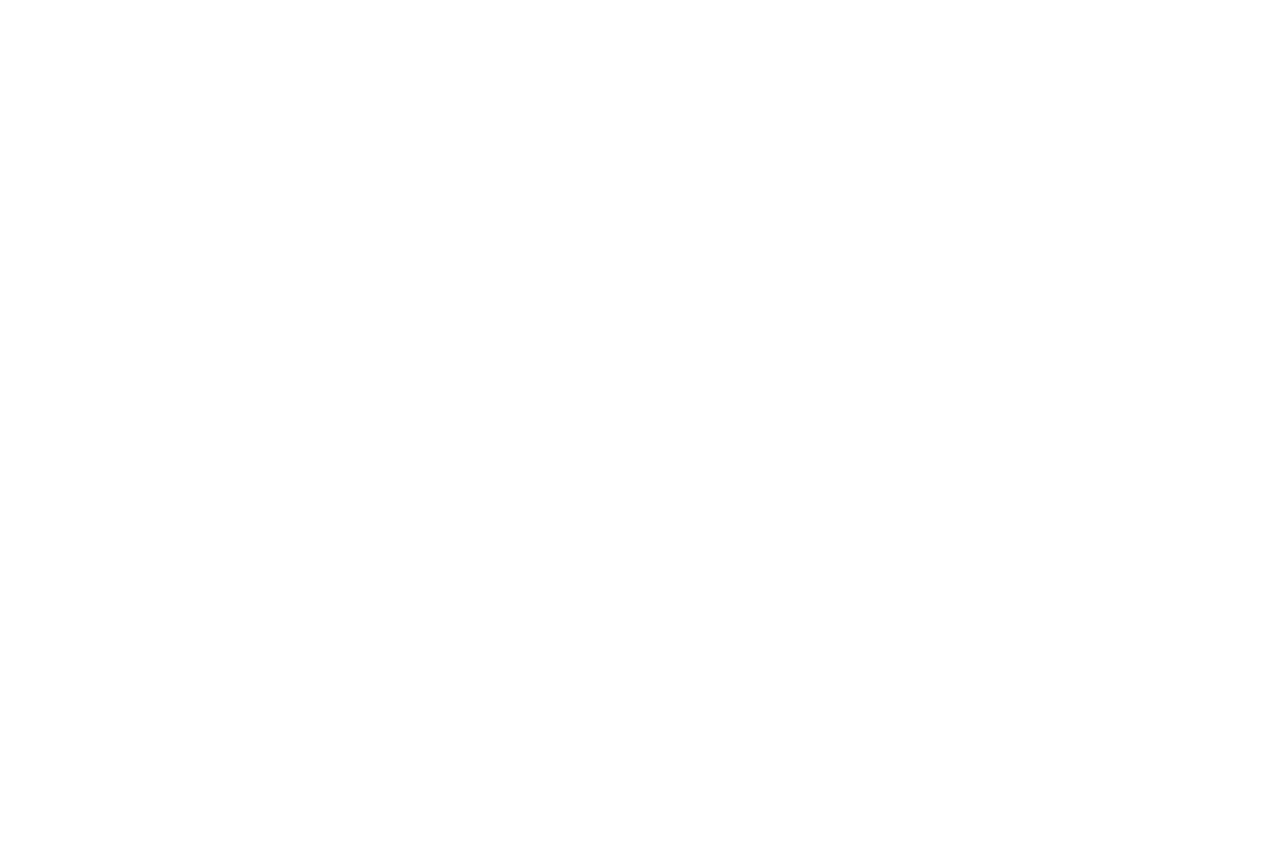
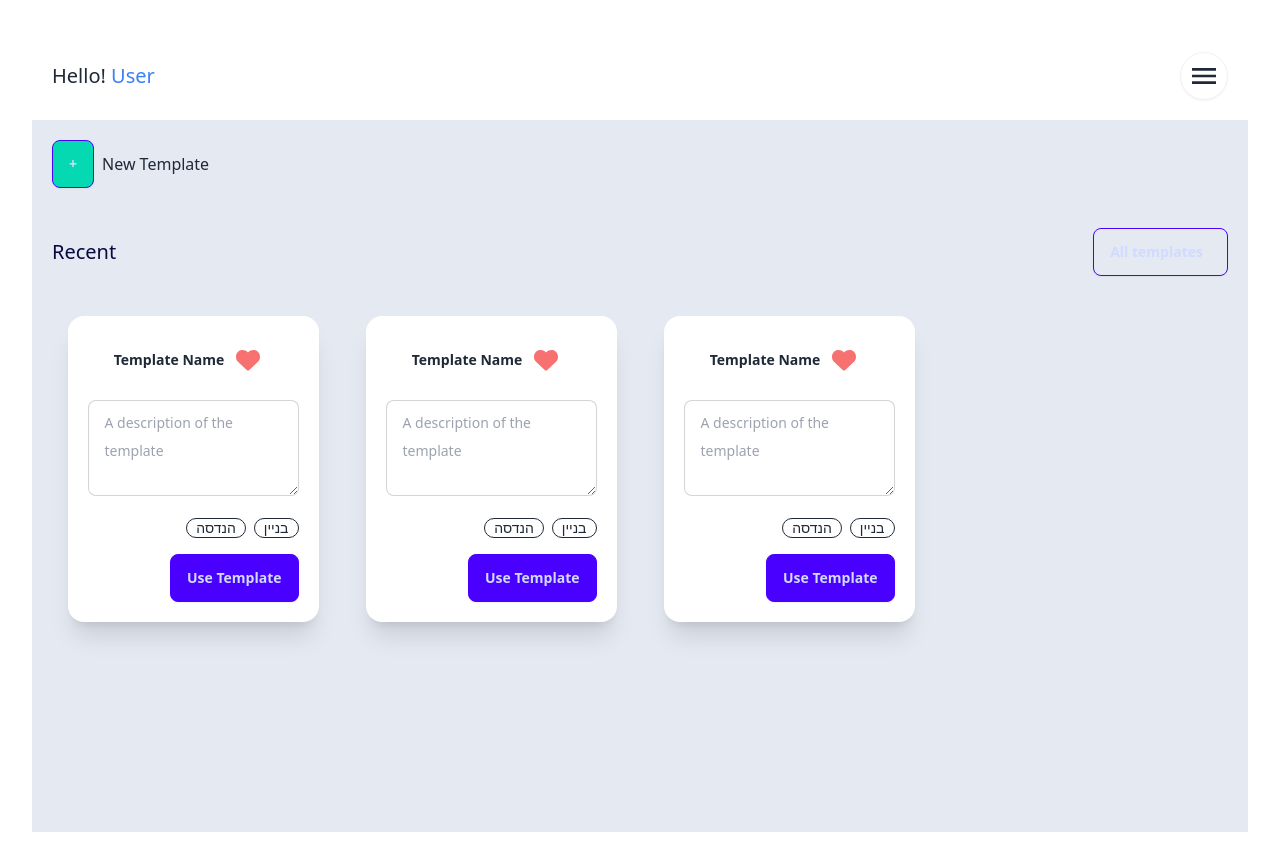
Before and after one commit to ruppinCgroup63/Spoken, a React (Vite) app: page /HomePage in a window 1280 px wide. Before the commit this address had no page. Before the commit the page ends 800 px from the top, so only its background shows below. Built offline with nearby package versions, Linux system fonts and the light colour scheme.

Commit message:
home page and template card

```diff
--- a/package.json
+++ b/package.json
@@ -10,7 +10,6 @@
     "preview": "vite preview"
   },
   "dependencies": {
-    "daisyui": "^4.10.1",
     "react": "^18.2.0",
     "react-dom": "^18.2.0",
     "react-router-dom": "^6.22.3",
@@ -21,6 +20,7 @@
     "@types/react-dom": "^18.2.22",
     "@vitejs/plugin-react": "^4.2.1",
     "autoprefixer": "^10.4.19",
+    "daisyui": "^4.10.1",
     "eslint": "^8.57.0",
     "eslint-plugin-react": "^7.34.1",
     "eslint-plugin-react-hooks": "^4.6.0",
--- a/src/App.jsx
+++ b/src/App.jsx
@@ -5,6 +5,7 @@ import RegistrationPage from './FuncComps/FCRegister'
 import { BrowserRouter, Route, Routes } from 'react-router-dom';
 import RegistrationPage2 from './FuncComps/FCRegister2'
 import RegistrationPage3 from './FuncComps/FCRegister3'
+import HomePage from './FuncComps/HOME.jsx/FCHomePage';
 
 
 
@@ -25,7 +26,8 @@ function App() {
 
 
   return (
-
+    <div>
+      <div>
     <BrowserRouter>
       <Routes>
         <Route path="/" element={<Login  userList={usersList}/>} />
@@ -35,7 +37,9 @@ function App() {
 
       </Routes>
     </BrowserRouter>
-
+      </div>
+      <HomePage> home</HomePage>
+    </div>
 
 
   )
--- /dev/null
+++ b/src/FuncComps/HOME.jsx/FCCard.jsx
@@ -0,0 +1,41 @@
+import React, { useState } from 'react';
+
+function Card() {
+  const [isFavorite, setIsFavorite] = useState(false);
+
+  const toggleFavorite = () => {
+    setIsFavorite(!isFavorite);
+  };
+
+  return (
+    <div className="card max-w-md mx-auto bg-white shadow-xl relative p-5">
+  <div className="card-body flex items-center justify-between" style={{ padding: '0 0.5rem' }}>
+    <div className="flex items-center" >
+      <h2 className="card-title text-sm">Template Name</h2>
+      <button
+        className={`btn btn-ghost btn-circle ${isFavorite ? 'text-red-500' : 'text-gray-300'}`}
+        onClick={toggleFavorite}
+      >
+        <svg className="text-red-400 w-6 h-auto fill-current" xmlns="http://www.w3.org/2000/svg" viewBox="0 0 512 512">
+          <path d="M0 190.9V185.1C0 115.2 50.52 55.58 119.4 44.1C164.1 36.51 211.4 51.37 244 84.02L256 96L267.1 84.02C300.6 51.37 347 36.51 392.6 44.1C461.5 55.58 512 115.2 512 185.1V190.9C512 232.4 494.8 272.1 464.4 300.4L283.7 469.1C276.2 476.1 266.3 480 256 480C245.7 480 235.8 476.1 228.3 469.1L47.59 300.4C17.23 272.1 .0003 232.4 .0003 190.9L0 190.9z"/>
+        </svg>
+      </button>
+    </div>
+  </div>
+
+  <div className="mt-4 bg-white">
+    <textarea className="textarea textarea-bordered h-24 w-full bg-white" placeholder="A description of the template"></textarea>
+  </div>
+  <div className="card-actions justify-end mt-4">
+    <div className="badge badge-outline">הנדסה</div>
+    <div className="badge badge-outline">בניין</div>
+  </div>
+  <div className="card-actions justify-end mt-4">
+    <button className="btn btn-primary">Use Template</button>
+  </div>
+</div>
+
+  );
+}
+
+export default Card;
--- /dev/null
+++ b/src/FuncComps/HOME.jsx/FCHomePage.jsx
@@ -0,0 +1,44 @@
+import React from 'react';
+import Card from './FCCard';
+//import Navbar from './FCNavbar';
+
+
+function HomePage() {
+
+  const userName = 'User'; //רק לבדיקה
+
+  return (
+<div className="bg-gray-100 min-h-screen" style={{ backgroundColor: "#E4E9F2" }}>
+  <header className="flex justify-between items-center p-5 bg-white">
+    <h1 className="text-xl">Hello! <a href="/profile" className="text-blue-500">{userName}</a></h1>
+    <label className="btn btn-circle swap swap-rotate" style={{ position: 'static', top: '30px', right: '20px', backgroundColor: 'white' }}>
+      <input type="checkbox" />
+      <svg className="swap-off fill-current" xmlns="http://www.w3.org/2000/svg" width="32" height="32" viewBox="0 0 512 512"><path d="M64,384H448V341.33H64Zm0-106.67H448V234.67H64ZM64,128v42.67H448V128Z" /></svg>
+      <svg className="swap-on fill-current" xmlns="http://www.w3.org/2000/svg" width="32" height="32" viewBox="0 0 512 512"><polygon points="400 145.49 366.51 112 256 222.51 145.49 112 112 145.49 222.51 256 112 366.51 145.49 400 256 289.49 366.51 400 400 366.51 289.49 256 400 145.49" /></svg>
+    </label>
+  </header>
+  <div>
+    <div className="flex justify-start items-center p-5">
+      <button className="flex items-center" style={{ borderColor: 'none' }} >
+        <span className="mr-2"><button className="btn btn-primary flex items-center" style={{ backgroundColor: "#04D9B2" }}>+</button></span>New Template
+      </button>
+    </div>
+
+    <div className="flex justify-between items-center p-5">
+      <h1 className="text-xl" style={{ color: '#070A40' }}>Recent</h1> {/* Change the color here */}
+      <button className="btn btn-primary flex items-center" style={{ backgroundColor: "#E4E9F2", color: '#22d4ba6' }}> {/* Change the color here */}
+        <span className="mr-2">All templates</span>
+      </button>
+    </div>
+  </div>
+  <main className="p-5 grid grid-cols-1 sm:grid-cols-2 md:grid-cols-3 lg:grid-cols-4 gap-4">
+    {/* templates */}
+    <Card title="Invoice" favorite={true} />
+    <Card title="Invoice" favorite={true} />
+    <Card title="Invoice" favorite={true} />
+  </main>
+</div>
+  );
+}
+
+export default HomePage;
--- /dev/null
+++ b/src/FuncComps/HOME.jsx/FCNavbar.jsx
@@ -0,0 +1,14 @@
+import React from 'react';
+
+function Navbar() {
+  return (
+    <nav className="fixed top-0 right-0 h-full w-16 flex flex-col bg-white shadow-lg">
+      {/* Navigation items */}
+      <a href="/" className="navbar-item">Home</a>
+      <a href="/settings" className="navbar-item">Settings</a>
+      {/* Add more navigation items as needed */}
+    </nav>
+  );
+}
+
+export default Navbar;
--- a/tailwind.config.js
+++ b/tailwind.config.js
@@ -7,9 +7,22 @@ export default {
     "./assets/FuncComps/FCLogin.jsx",
     "./assets/FuncComps/FCRegister.jsx",
   ],
+  darkMode: 'class',
+  theme: {
+    extend: {
+      colors: {
+        // Define your custom colors here
+        OurColor1: "#332A6",
+        OurColor2: "#070a40",
+        OurColor3: "#2D4BA6",
+        OurColor4: "#E4E9F2",
+        OurColor5: "#04D9B2",
+        // You can add more colors as needed
+      },
+    },
+  },
+  plugins: [require("daisyui")],
+};
 
-  theme: {
-    extend: {},
-  },
-  plugins: [require('daisyui')],
-}
+
+// tailwind.config.js
```
Also changed, not shown: 1 other file (tests, documents, lock files or other folders).
